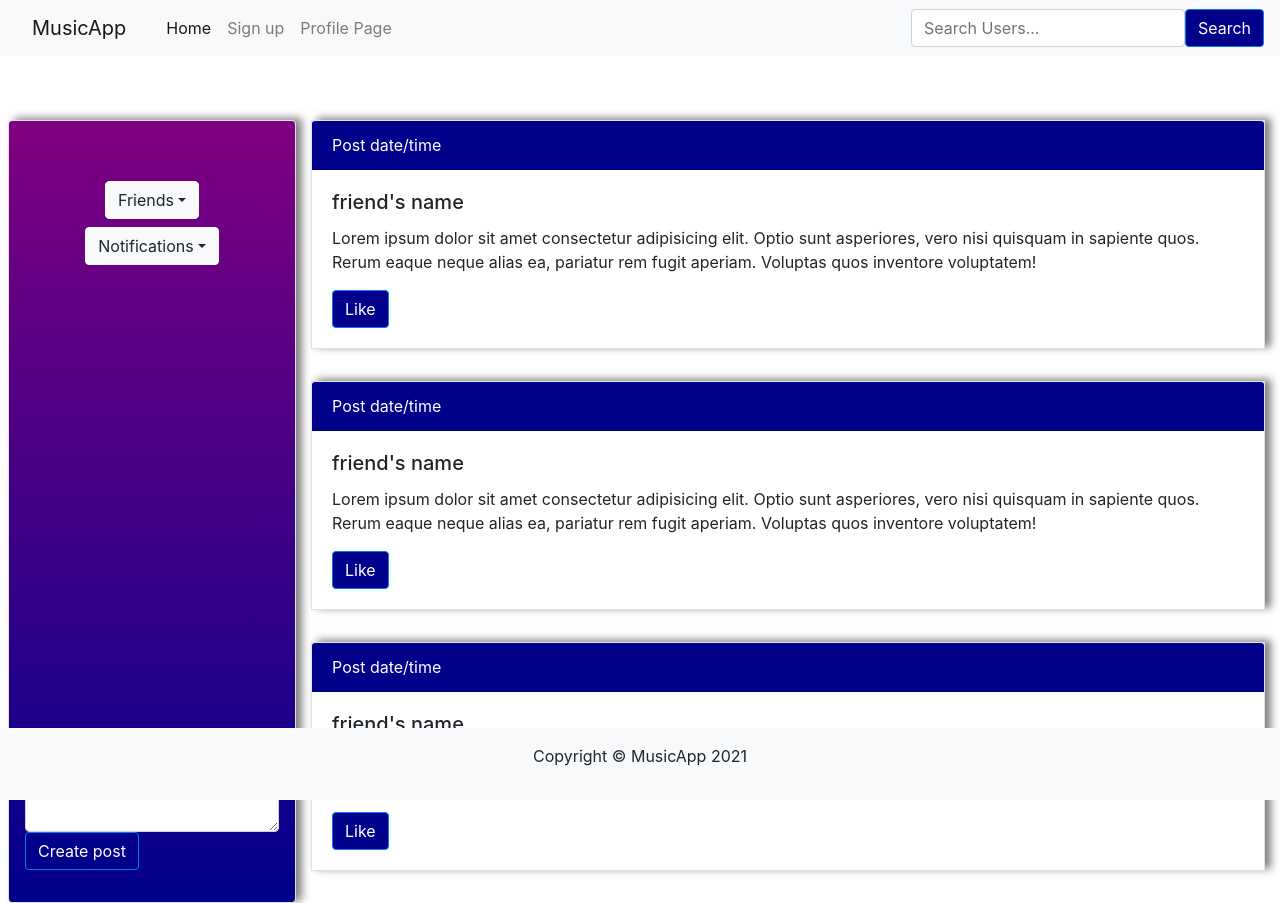
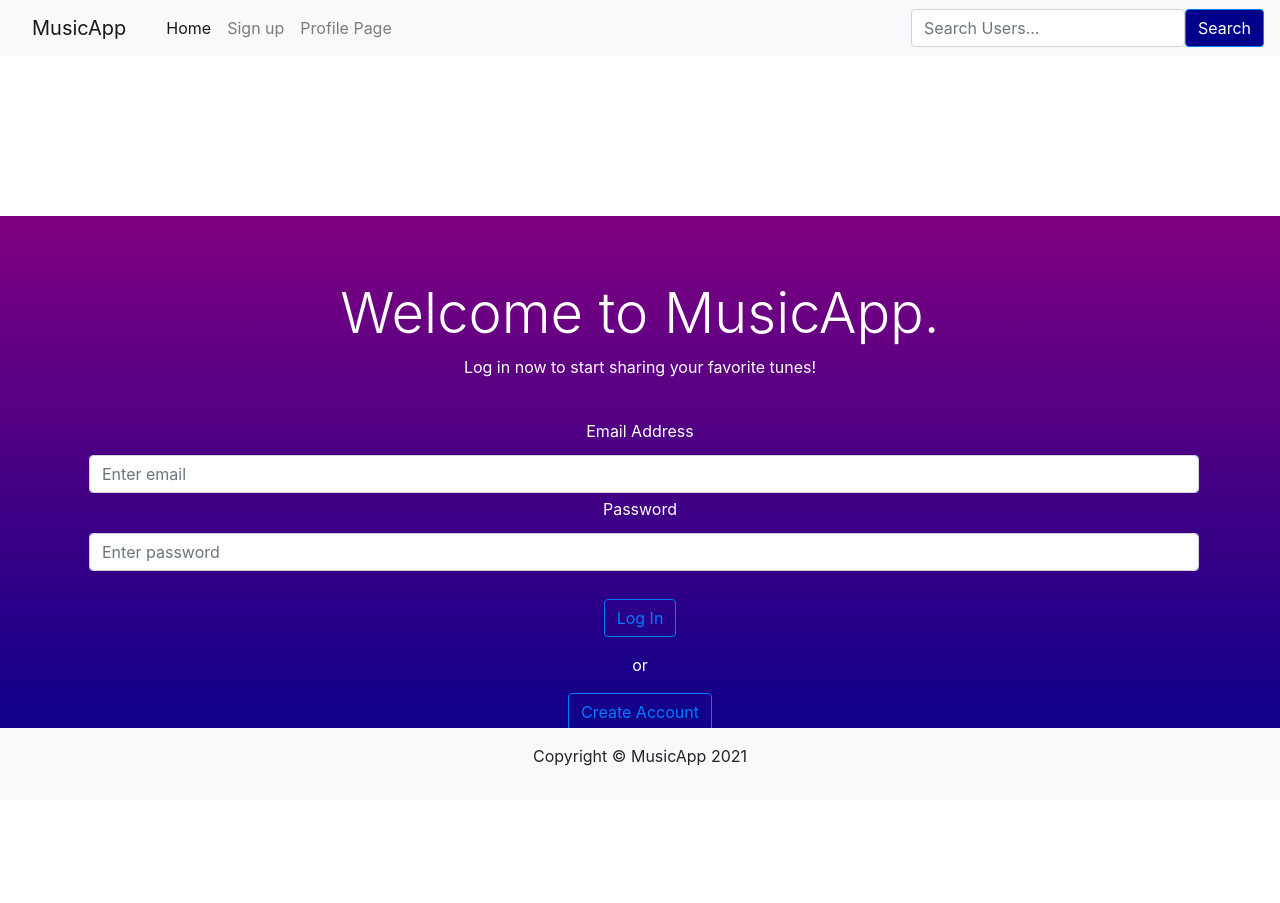
Before and after one commit to dwayne-jetski/social-media-platform, a React (Create React App) app in the folder social-media-frontend/: page / in a window 1280 px wide. After the commit the page ends 800 px from the top, so only its background shows below. Built offline with nearby package versions, Linux system fonts and the light colour scheme.

Commit message:
added more styling to the main application page.

```diff
--- a/social-media-frontend/src/App.js
+++ b/social-media-frontend/src/App.js
@@ -12,14 +12,7 @@ import MainPage from './components/mainPage/mainPage'
 
 function App() {
 
-  return (
-    <div>
-      <NavBar/>
-      <MainPage/>
-      <Footer/>
-    </div>
-  )
-  /*const [ renderedPage, useRenderedPage ] = useState('landingPage')
+  const [ renderedPage, useRenderedPage ] = useState('landingPage')
 
   console.log("app.js renderedPage",renderedPage)
 
@@ -83,7 +76,7 @@ function App() {
           <Footer/>
       </div>
     );
-  }*/
+  }
 }
 
 export default App;
```
